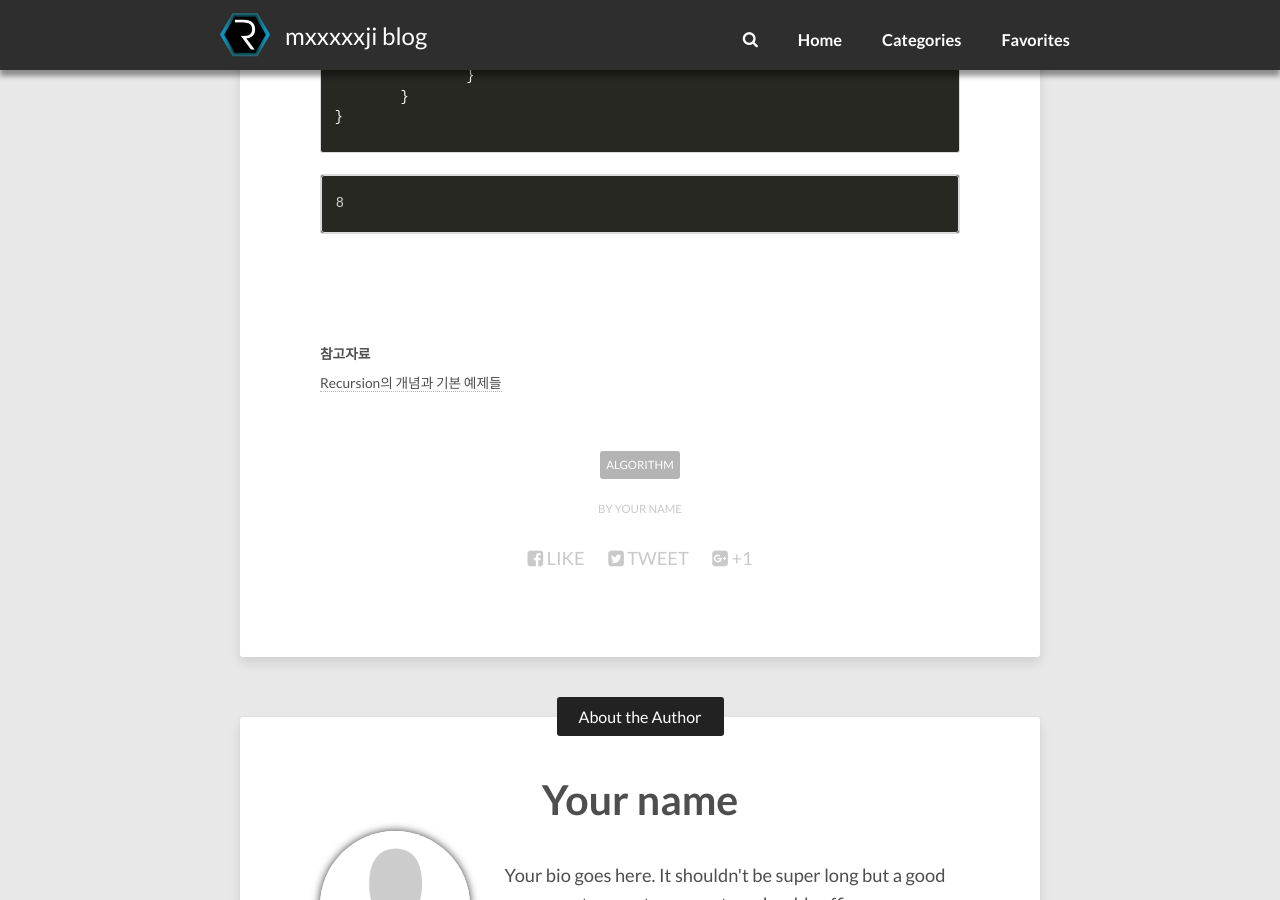
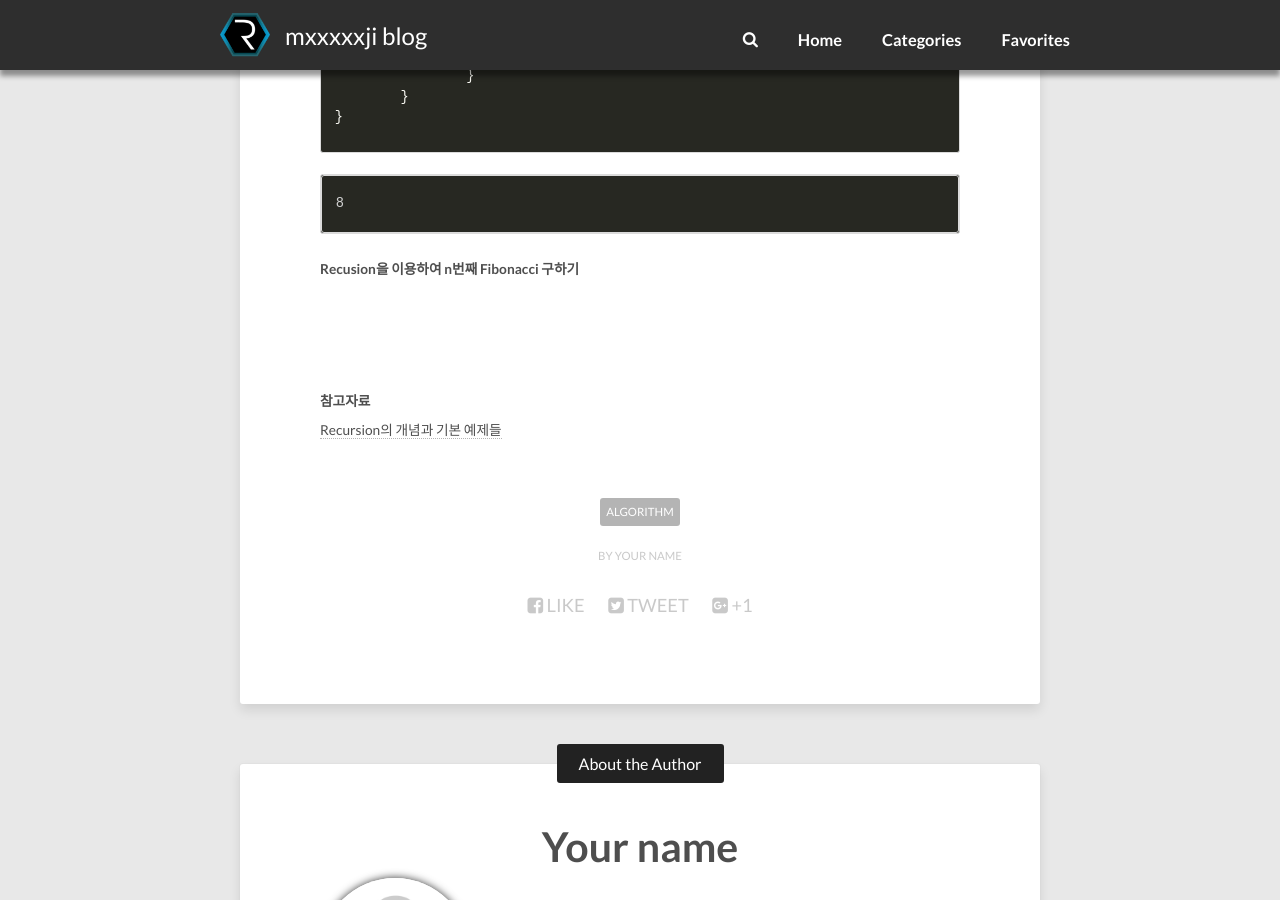
Before and after one commit to mxxxxxji/Mxxxxxji.github.io, a Jekyll site: the page built from _posts/2020-05-16-Algorithm-Recursion-post.md, in a window 1280 px wide and 900 px high, scrolled down 3097 px. Built offline with Jekyll 4.4.1, drawn with Linux system fonts in a browser that asks for light colours; nearby versions of some CDN libraries; comment, search, counter and statistics services are not loaded.

Commit message:
Update 2020-05-16-Algorithm-Recursion-post.md

```diff
--- a/_posts/2020-05-16-Algorithm-Recursion-post.md
+++ b/_posts/2020-05-16-Algorithm-Recursion-post.md
@@ -124,6 +124,8 @@ public class RecusionTest4 {
     8
     {% endraw %}
 
+#### Recusion을 이용하여 n번째 Fibonacci 구하기
+
 <br/>
 <br/>
 <br/>
```
